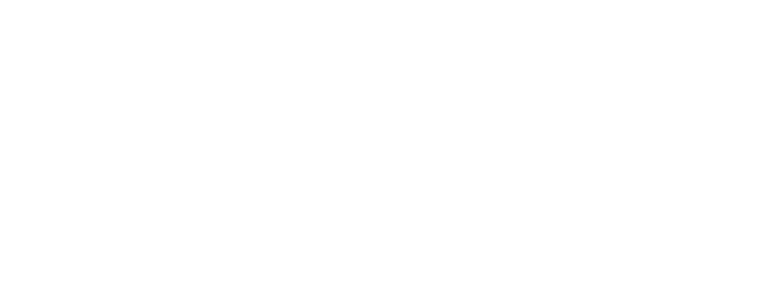
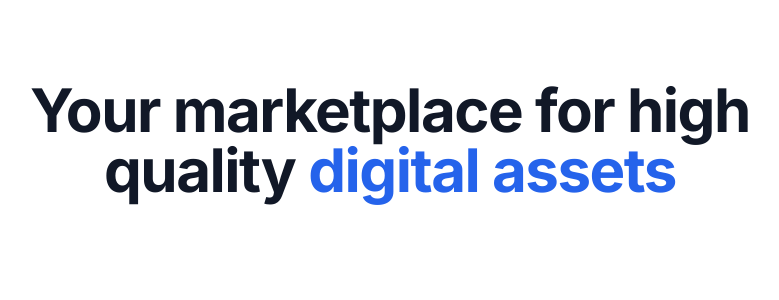
Before and after one commit to RishiRaamNS/digitalhippo, a Next.js app: page / in a window 1280 px wide. Shown: the top 300 px of the page, without its empty margins (250-1029 px from the left). Built offline with nearby package versions, Linux system fonts and the light colour scheme.

Commit message:
Update Home Page

```diff
--- a/src/app/layout.tsx
+++ b/src/app/layout.tsx
@@ -6,7 +6,7 @@
 const inter = Inter({ subsets: ["latin"] });
 
 export const metadata: Metadata = {
-  title: "Pixel Panda",
+  title: "Digital Hippo",
   description: "A Digital Marketplace for all of your needs.",
 };
 
--- a/src/app/page.tsx
+++ b/src/app/page.tsx
@@ -4,7 +4,12 @@
 export default function Home() {
   return (
     <MaxWidthWrapper>
-      <div className="py-20 mx-auto text-center flex flex-col items-center max-w-3xl"></div>
+      <div className="py-20 mx-auto text-center flex flex-col items-center max-w-3xl">
+        <h1 className="text-4xl font-bold tracking-tight text-gray-900 sm:text-6xl">
+          Your marketplace for high quality{" "}
+          <span className="text-blue-600">digital assets</span>
+        </h1>
+      </div>
     </MaxWidthWrapper>
   );
 }
```
